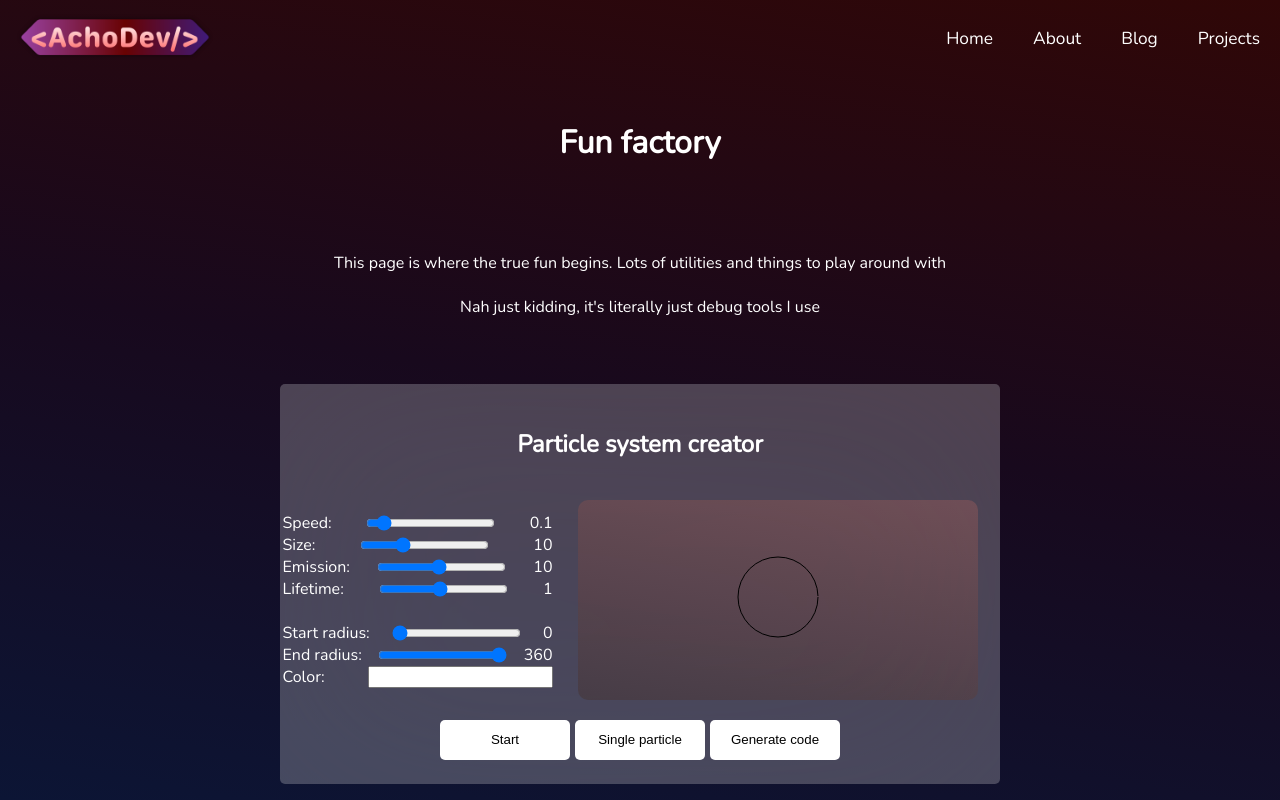
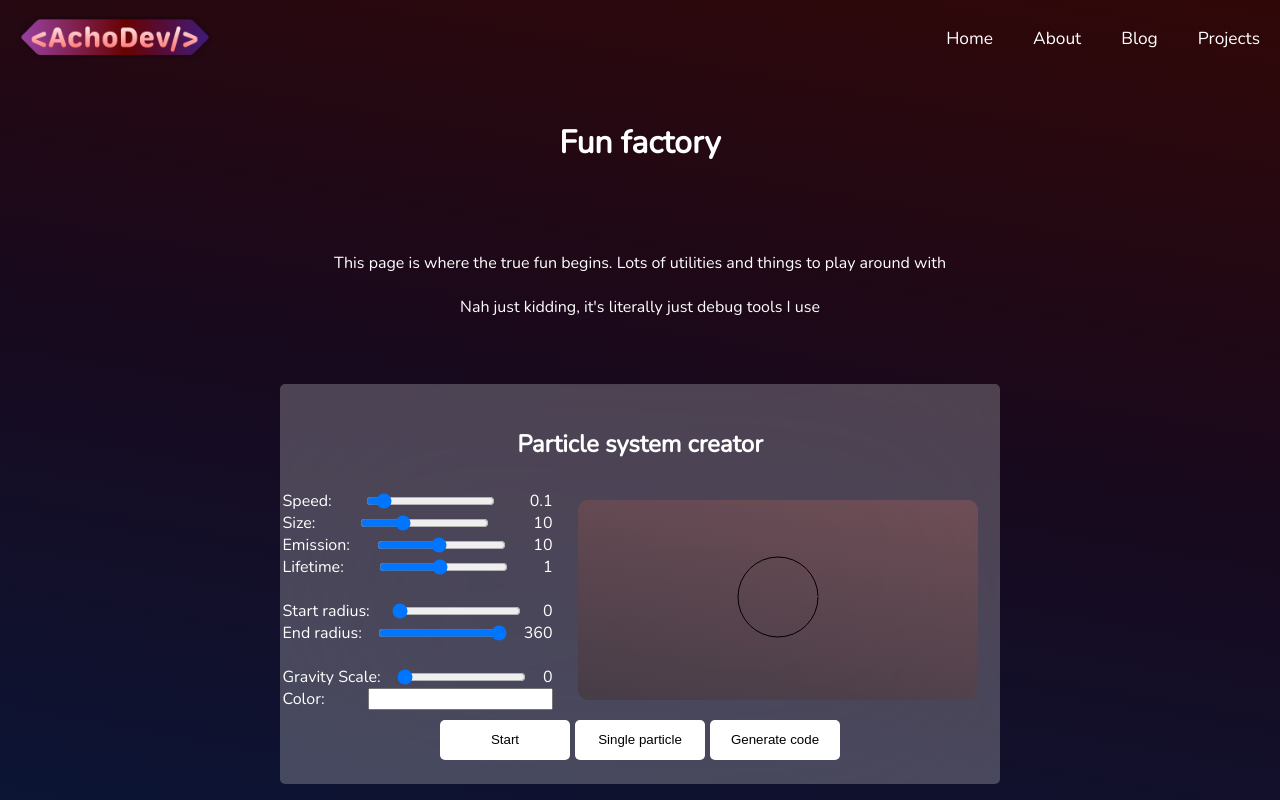
Before and after one commit to AchoDev/Portfolio-Vue, a Vue app: page /fun in a window 1280 px wide. Shown: the top 800 px of the page. Built offline with nearby package versions, Linux system fonts and the light colour scheme; no server answers.

Commit message:
gravity slider

```diff
--- a/src/components/ParticleSystem.vue
+++ b/src/components/ParticleSystem.vue
@@ -18,6 +18,7 @@ const props = defineProps<{
     lifetime: number
     startRadius: number,
     endRadius: number,
+    gravityScale: number,
     color: string,
 }>()
 
@@ -65,6 +66,10 @@ function runParticleSystem(singular?: boolean) {
 
     let start: number
     let dead = false;
+    let speed = {
+        x: props.speed * direction.x,
+        y: props.speed * direction.y,
+    }
 
     function moveParticle(timeStamp: number) {
 
@@ -76,8 +81,10 @@ function runParticleSystem(singular?: boolean) {
 
         const elapsed = timeStamp - start
 
-        particle.style.left = ((props.speed * elapsed) * direction.x) + 'px'
-        particle.style.top = ((props.speed * elapsed) * direction.y) + 'px'
+        speed.y += elapsed * (props.gravityScale * 0.0000025)
+
+        particle.style.left = speed.x * elapsed + 'px'
+        particle.style.top = speed.y * elapsed + 'px'
 
         requestAnimationFrame(moveParticle)
     }
--- a/src/pages/fun/ParticleSystemMaker.vue
+++ b/src/pages/fun/ParticleSystemMaker.vue
@@ -41,6 +41,14 @@
                         {{ endRadius }}
                     </div>
 
+                    <br>
+
+                    <div>
+                        Gravity Scale:
+                        <input v-model="gravityScale" type="range" min="0" max="1" step="0.1">
+                        {{ gravityScale }}
+                    </div>
+
                     <div>
                         Color:
                         <input type="text" v-model="color">
@@ -68,6 +76,7 @@
                         :lifetime="parseFloat(lifetime)"
                         :start-radius="parseFloat(startRadius)"
                         :end-radius="parseFloat(endRadius)"
+                        :gravity-scale="parseFloat(gravityScale)"
                         :color="color ?? 'white'"
                     />
                 </div>
@@ -116,6 +125,8 @@ const lifetime = ref<string>("1")
 
 const startRadius = ref<string>("0")
 const endRadius = ref<string>("360")
+
+const gravityScale = ref<string>("0")
 
 const color = ref<string>()
 
```
